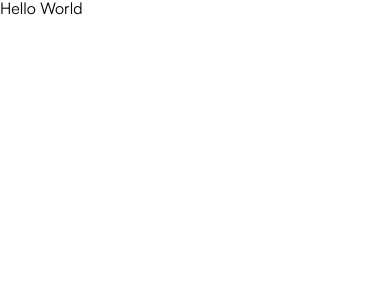
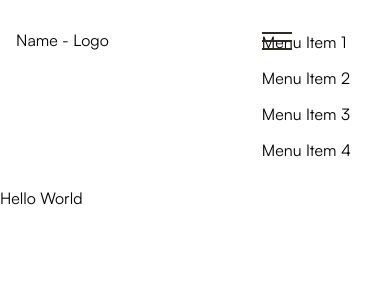
Before and after one commit to edizyurdakul/ConsermulSA, a Next.js app: page / in a window 390 px wide. Shown: the top 300 px of the page. Built offline with nearby package versions, Linux system fonts and the light colour scheme.

Commit message:
Desktop navigation complete, mobile navigation WIP

```diff
--- a/components/Button/Button.js
+++ b/components/Button/Button.js
@@ -1,4 +1,4 @@
-import styles from "./Button.module.css";
+import styles from "./Button.module.scss";
 
 const Button = () => {
   return <div></div>;
--- /dev/null
+++ b/components/Header/Header.js
@@ -0,0 +1,37 @@
+import NextLink from "next/link";
+import styles from "./Header.module.scss";
+import { useState } from "react";
+
+const Header = () => {
+  const [animated, setAnimated] = useState(false);
+  console.log(animated);
+  const toggleAnimated = () => {
+    setAnimated(!animated);
+  };
+  return (
+    <header className={styles.header}>
+      <NextLink href="">Name - Logo</NextLink>
+      <nav>
+        <div className={styles.menu}></div>
+        <div className={styles.navigation}>
+          <ul>
+            <li>
+              <NextLink href="">Menu Item 1</NextLink>
+            </li>
+            <li>
+              <NextLink href="">Menu Item 2</NextLink>
+            </li>
+            <li>
+              <NextLink href="">Menu Item 3</NextLink>
+            </li>
+            <li>
+              <NextLink href="">Menu Item 4</NextLink>
+            </li>
+          </ul>
+        </div>
+      </nav>
+    </header>
+  );
+};
+
+export default Header;
--- /dev/null
+++ b/components/Header/Header.module.scss
@@ -0,0 +1,103 @@
+.header {
+  display: flex;
+  justify-content: space-between;
+  padding: 2rem 1rem;
+  max-width: 1140px;
+  margin: auto;
+
+  ul {
+    display: flex;
+    li:not(:last-child) {
+      margin-right: 1.5rem;
+    }
+  }
+}
+
+// ######################################################################
+// ######################################################################
+// Mobile Hamburger Menu
+
+$bar-width: 30px;
+$bar-height: 2px;
+$bar-spacing: 8px;
+
+.menu {
+  display: none;
+  z-index: 1;
+}
+
+.menu,
+.menu:after,
+.menu:before {
+  width: $bar-width;
+  height: $bar-height;
+}
+
+.menu {
+  position: relative;
+  transform: translateY($bar-spacing);
+  background: #2e2b26;
+  transition: all 0ms 300ms;
+
+  &.animate {
+    background: rgba(255, 255, 255, 0);
+  }
+}
+
+.menu:before {
+  content: "";
+  position: absolute;
+  left: 0;
+  bottom: $bar-spacing;
+  background: #2e2b26;
+  transition: bottom 300ms 300ms cubic-bezier(0.23, 1, 0.32, 1),
+    transform 300ms cubic-bezier(0.23, 1, 0.32, 1);
+}
+
+.menu:after {
+  content: "";
+  position: absolute;
+  left: 0;
+  top: $bar-spacing;
+  background: #2e2b26;
+  transition: top 300ms 300ms cubic-bezier(0.23, 1, 0.32, 1),
+    transform 300ms cubic-bezier(0.23, 1, 0.32, 1);
+}
+
+.menu.animate:after {
+  top: 0;
+  transform: rotate(45deg);
+  transition: top 300ms cubic-bezier(0.23, 1, 0.32, 1),
+    transform 300ms 300ms cubic-bezier(0.23, 1, 0.32, 1);
+}
+
+.menu.animate:before {
+  bottom: 0;
+  transform: rotate(-45deg);
+  transition: bottom 300ms cubic-bezier(0.23, 1, 0.32, 1),
+    transform 300ms 300ms cubic-bezier(0.23, 1, 0.32, 1);
+}
+
+// ######################################################################
+// ######################################################################
+
+// ######################################################################
+// ######################################################################
+// Media Queries
+
+@media screen and (max-width: 768px) {
+  .menu {
+    display: block;
+  }
+
+  .header {
+    ul {
+      display: flex;
+      flex-direction: column;
+      gap: 1.25rem;
+      li {
+        margin-right: 0rem;
+      }
+    }
+  }
+}
--- /dev/null
+++ b/components/Header/index.js
@@ -0,0 +1 @@
+export { default as Header } from "./Header";
--- a/pages/index.js
+++ b/pages/index.js
@@ -1,6 +1,8 @@
+import { Header } from "../components/Header";
 const HomePage = () => {
   return (
     <div>
+      <Header />
       <h1>Hello World</h1>
     </div>
   );
--- a/styles/global.scss
+++ b/styles/global.scss
@@ -35,3 +35,8 @@ $dark-bgTertiary: #575757;
 body {
   font-family: "Satoshi";
 }
+
+a {
+  text-decoration: none;
+  color: inherit;
+}
```
